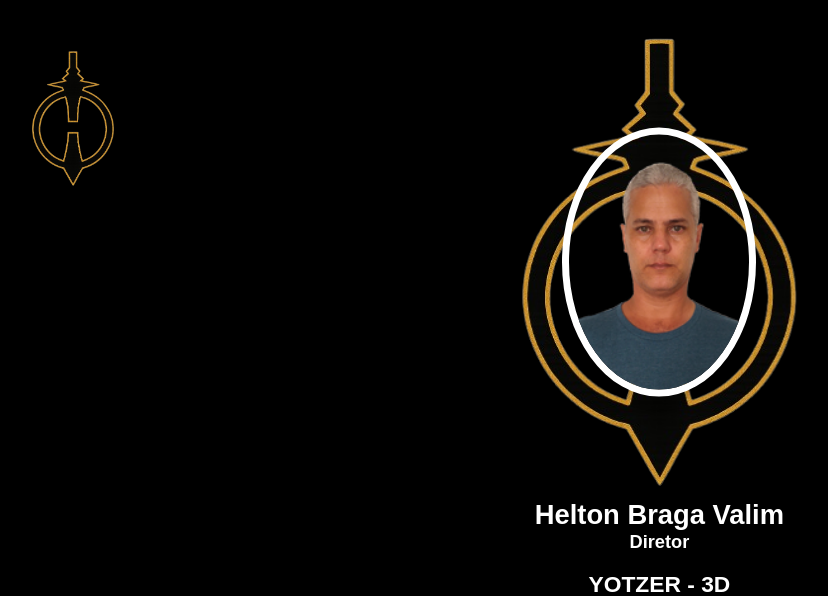
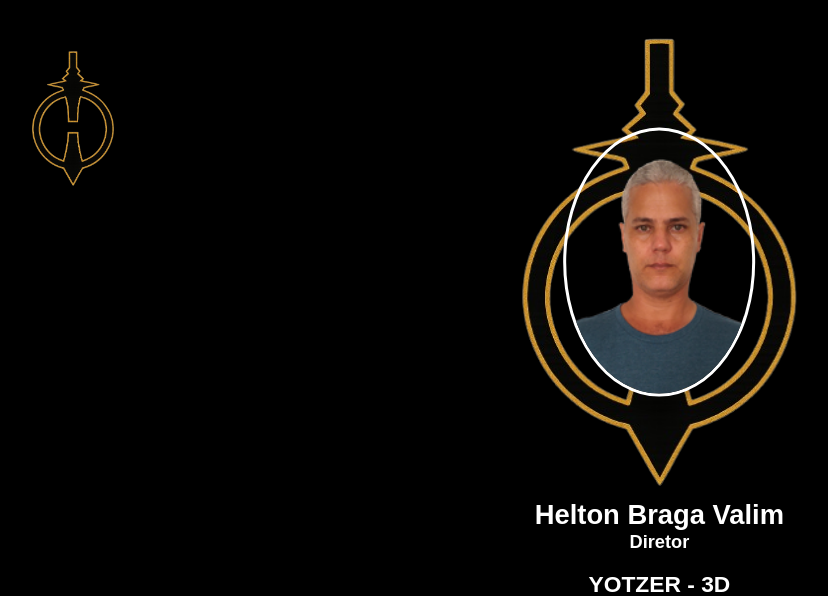
Before and after one commit to hbvtec/signatures, a PHP site: page /pages/vcard.html in a window 1280 px wide. Shown: the top 596 px of the page, without its empty margins (19-847 px from the left). Run offline with PHP 8.4, Linux system fonts and the light colour scheme.

Commit message:
Atualizar o vcard.css

```diff
--- a/assets/css/vcard.css
+++ b/assets/css/vcard.css
@@ -75,7 +75,7 @@ footer {
 	transform: translate(-50%, -50%);
 	border-radius: 50%;
 	object-fit: cover;
-	border: 7px solid #fff;
+	border: 3px solid #fff;
 	box-shadow: 0 4px 12px rgba(0,0,0,.2);
 	height: 60%;
 	width: auto;
```
